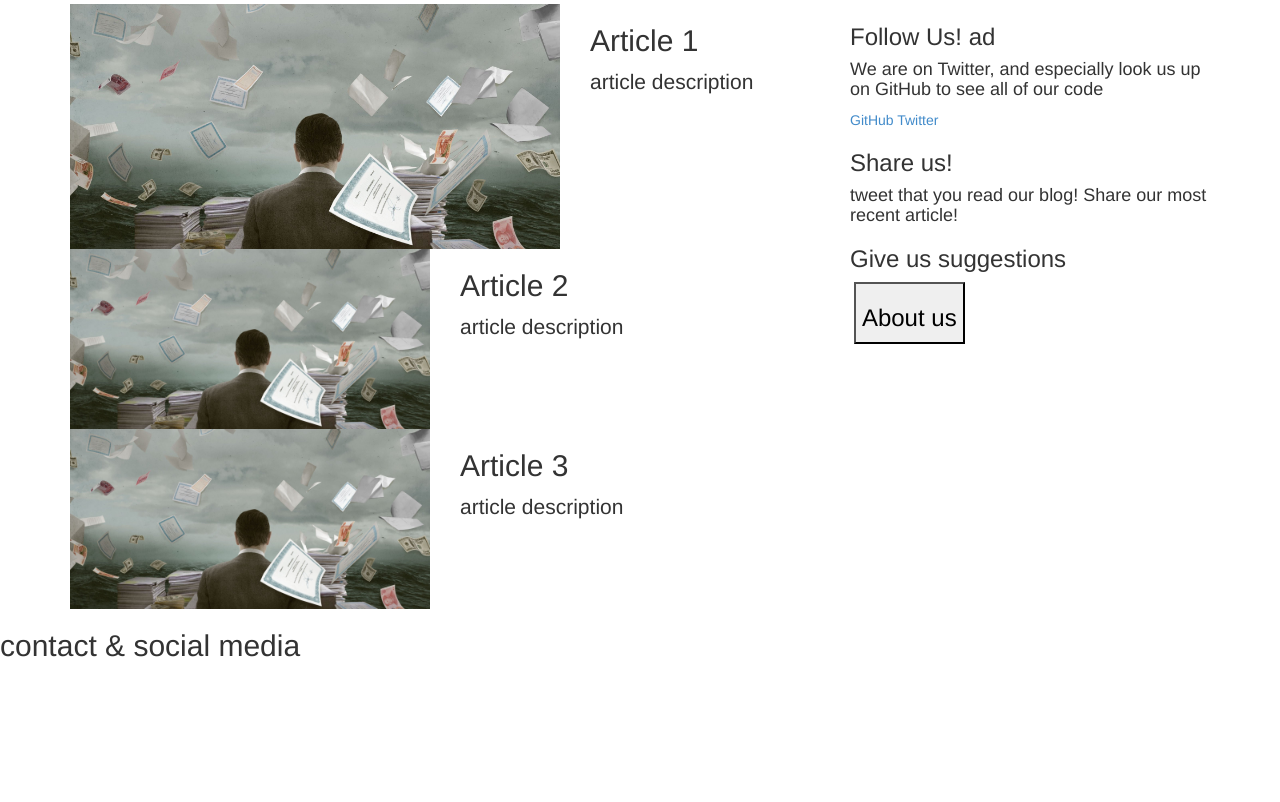
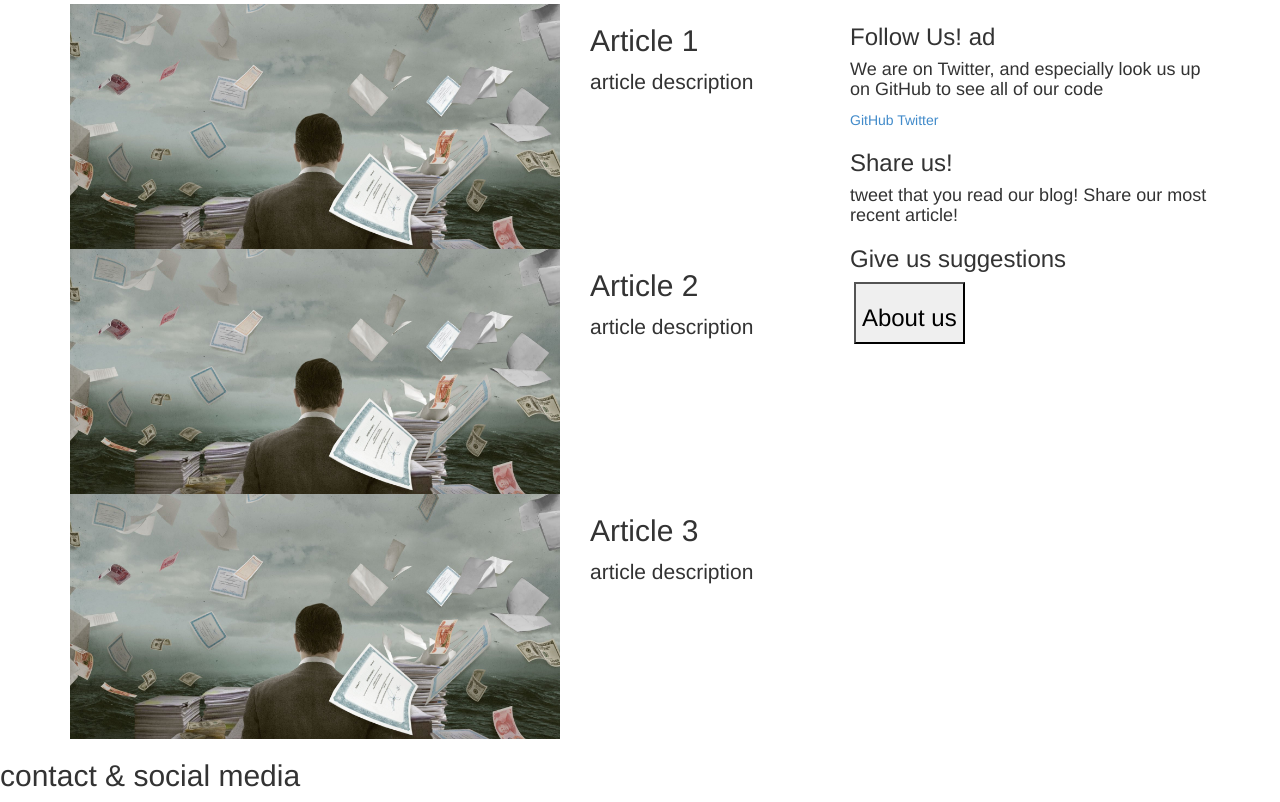
Before and after one commit to carterfawson/TheCreativeTruth, a Django app: template templates/index.html in a window 1280 px wide. Shown: the part 176-978 px from the top of the page. Before the commit the page ends 833 px from the top, so only its background shows below. Run offline with Django 3.2, Linux system fonts and the light colour scheme; the template is opened without the code that fills it, so the values that code supplies are empty; some libraries are stand-ins or nearby versions.

Commit message:
working with Bootstrap

```diff
--- /dev/null
+++ b/static/blog/css/index.css
@@ -0,0 +1 @@
+.top-buffer { margin-top:20px; }
--- a/templates/index.html
+++ b/templates/index.html
@@ -29,23 +29,23 @@
 <main class="container">
     <div class="row main-row">
         <div class="col-sm-8">
-            <article class="row">
+            <article class="row top-buffer">
                 <img src="{% static 'blog/images/money_copy.jpg' %}" class="col-sm-8"/>
                 <div class="col-sm-4">
                     <h2>Article 1</h2>
                     <p class="lead">article description</p>
                 </div>
             </article>
-            <article class="row">
-                <img src="{% static 'blog/images/money_copy.jpg' %}" class="col-sm-6"/>
-                <div class="col-sm-6">
+            <article class="row top-buffer">
+                <img src="{% static 'blog/images/money_copy.jpg' %}" class="col-sm-8"/>
+                <div class="col-sm-4">
                     <h2>Article 2</h2>
                     <p class="lead">article description</p>
                 </div>
             </article>
-            <article class="row">
-                <img src="{% static 'blog/images/money_copy.jpg' %}" class="col-sm-6"/>
-                <div class="col-sm-6">
+            <article class="row top-buffer">
+                <img src="{% static 'blog/images/money_copy.jpg' %}" class="col-sm-8"/>
+                <div class="col-sm-4">
                     <h2>Article 3</h2>
                     <p class="lead">article description</p>
                 </div>
```
